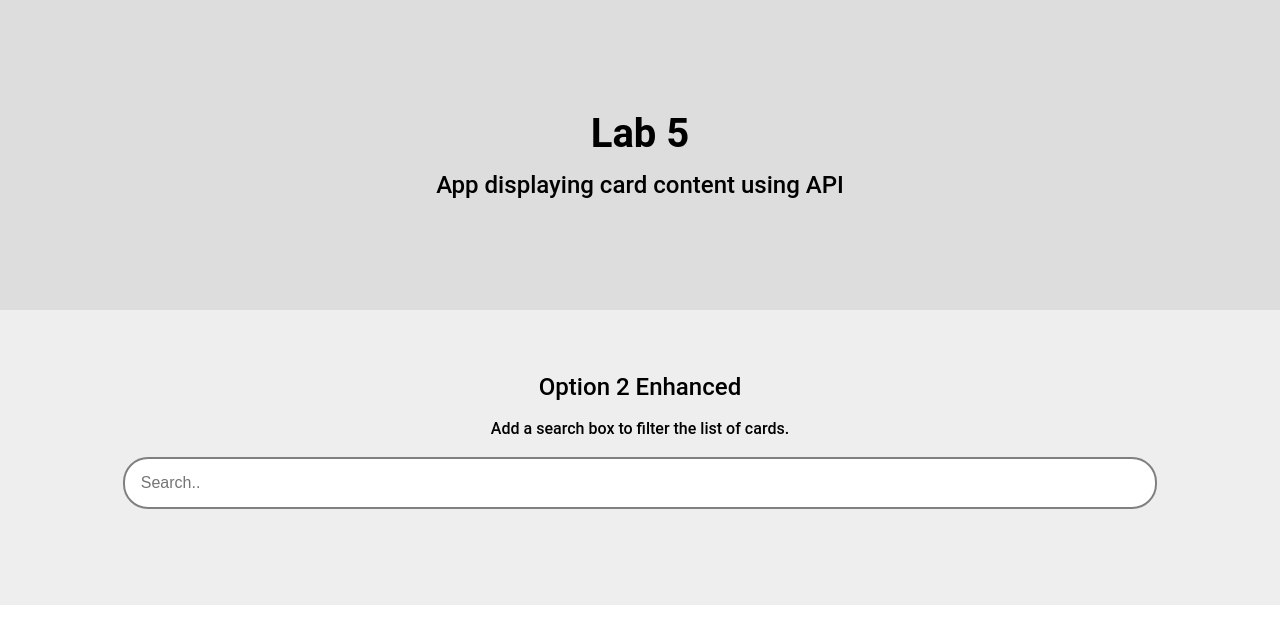
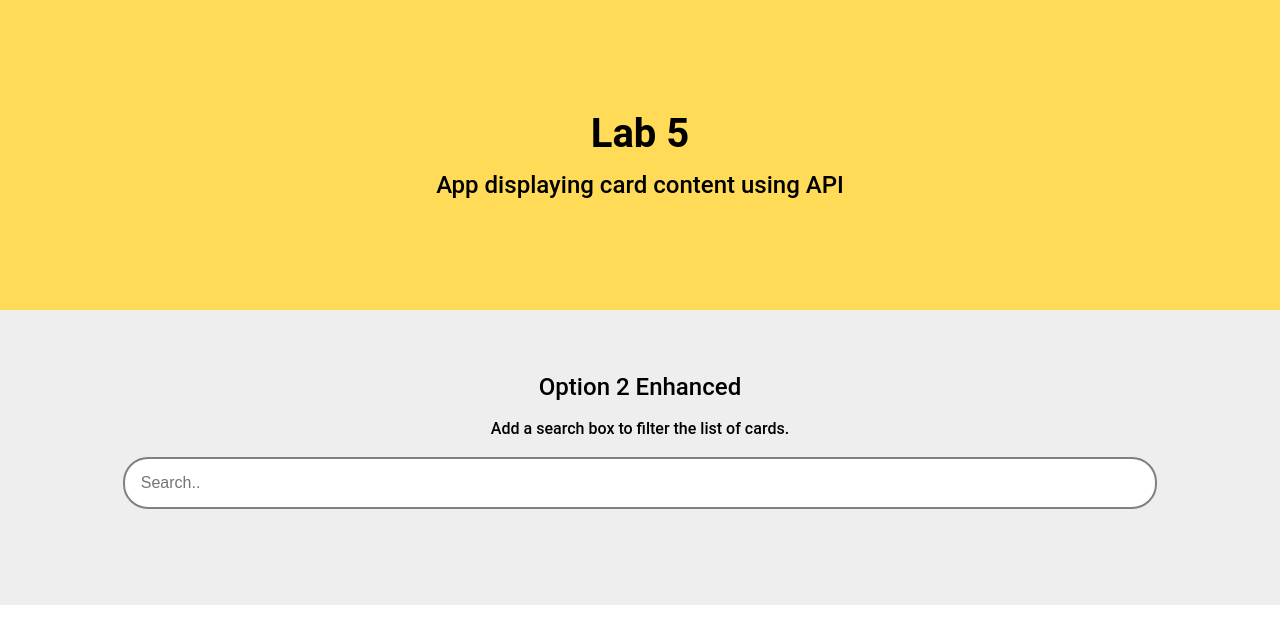
Before and after one commit to bprode/lab-5-api, a plain HTML site: page index.html in a window 1280 px wide. Drawn offline with Linux system fonts and the light colour scheme; no server answers.

Commit message:
Update global.css

```diff
--- a/styles/global.css
+++ b/styles/global.css
@@ -8,7 +8,7 @@
 
 /* Section Header Content */
 .header-container {
-  background-color: #DDDDDD;
+  background-color: #ffdb58;
   text-align: center;
   padding: 6rem 1rem;
 }
```
